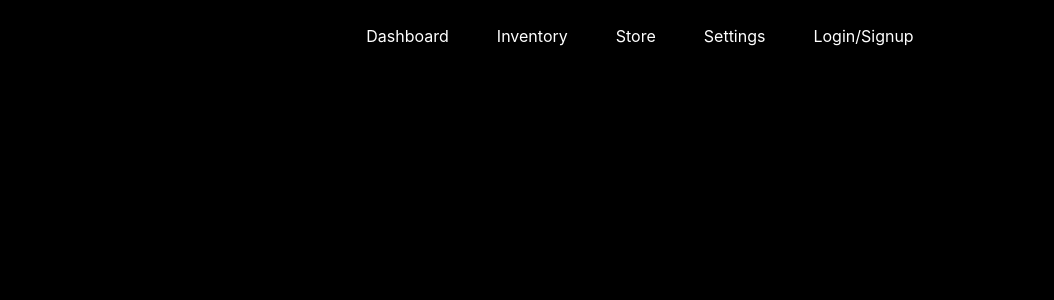
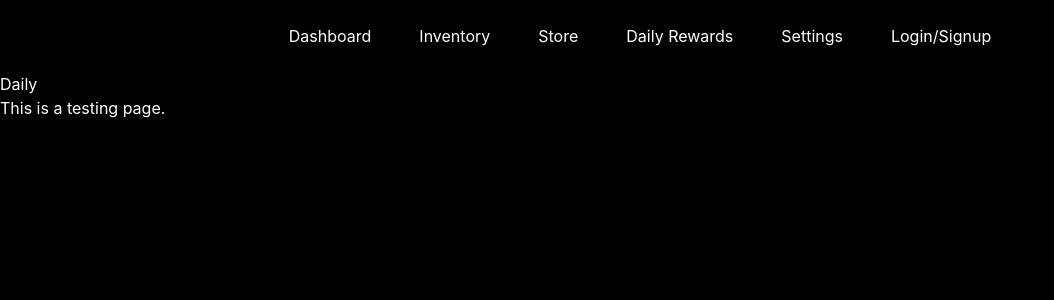
Before and after one commit to bonitoflakez/cat-tales, a React (Create React App) app in the folder frontend/: page /daily in a window 1280 px wide. Shown: the top 300 px of the page, without its empty margins (0-1054 px from the left). Built offline with nearby package versions, Linux system fonts and the light colour scheme.

Commit message:
[add] added daily reward page

```diff
--- a/frontend/src/App.js
+++ b/frontend/src/App.js
@@ -6,6 +6,7 @@ import Settings from "./pages/Settings";
 import Store from "./pages/Store";
 import Navbar from "./components/Navbar/Navbar";
 import Auth from "./pages/Auth";
+import Daily from "./pages/Daily";
 
 export default function App() {
   return (
@@ -16,6 +17,7 @@ export default function App() {
           <Route path="/" element={<Dashboard />} />
           <Route path="/inventory" element={<Inventory />} />
           <Route path="/store" element={<Store />} />
+          <Route path="/daily" element={<Daily />} />
           <Route path="/settings" element={<Settings />} />
           <Route path="/auth" element={<Auth />} />
         </Routes>
--- a/frontend/src/components/Navbar/Navbar.js
+++ b/frontend/src/components/Navbar/Navbar.js
@@ -26,6 +26,13 @@ export default function Navbar() {
           Store
         </NavLink>
         <NavLink
+          to="/daily"
+          className="px-4 py-2 text-white hover:bg-neutral-900 rounded-md focus:outline-none"
+          activeClassName="bg-neutral-900"
+        >
+          Daily Rewards
+        </NavLink>
+        <NavLink
           to="/settings"
           className="px-4 py-2 text-white hover:bg-neutral-900 rounded-md focus:outline-none"
           activeClassName="bg-neutral-900"
--- /dev/null
+++ b/frontend/src/pages/Daily.js
@@ -0,0 +1,8 @@
+export default function Daily() {
+  return (
+    <>
+      <h1>Daily</h1>
+      <p>This is a testing page.</p>
+    </>
+  );
+}
--- a/frontend/src/pages/Dashboard.js
+++ b/frontend/src/pages/Dashboard.js
@@ -26,7 +26,6 @@ export default function Dashboard() {
   // This'll be replaced after session management
   const username = "ooga"; // Set username here
 
-  useEffect(() => {
   const fetchData = async () => {
     try {
       const userResponse = await axios.get(
@@ -58,13 +57,11 @@ export default function Dashboard() {
         }
       );
 
-        // Calculate the next claim time based on the last_claim_time
       const lastClaimTime = userResponse.data.last_claim_time;
       const lastClaimDate = new Date(lastClaimTime);
       const resetInterval = 24 * 60 * 60 * 1000; // 24 hours in milliseconds
       const nextClaimTime = new Date(lastClaimDate.getTime() + resetInterval);
 
-        // Format time in hh:mm:ss format
       const formattedNextClaimTime = `${nextClaimTime.getHours()}:${nextClaimTime.getMinutes()}`;
 
       setNextClaimTime(formattedNextClaimTime);
@@ -75,6 +72,7 @@ export default function Dashboard() {
     }
   };
 
+  useEffect(() => {
     fetchData();
   }, [username]);
 
--- a/frontend/src/pages/Inventory.js
+++ b/frontend/src/pages/Inventory.js
@@ -35,7 +35,7 @@ export default function Inventory() {
   };
 
   useEffect(() => {
-    fetchData(); // Fetch initial data when the component mounts
+    fetchData();
   }, [username]);
 
   const handleUseItemClick = (item) => {
@@ -62,7 +62,6 @@ export default function Inventory() {
       setIsModalOpen(false);
       setMessage("Item used successfully!");
 
-      // Refetch the data after using the item
       fetchData();
     } catch (error) {
       console.error("Error while using item", error);
@@ -112,7 +111,6 @@ export default function Inventory() {
             </ul>
           )}
           {selectedItem && (
-            /* Modal */
             <div
               className={`fixed inset-0 flex items-center justify-center ${
                 isModalOpen ? "block" : "hidden"
@@ -146,7 +144,7 @@ export default function Inventory() {
                 </button>
                 <button
                   className="close-modal border p-1 mt-1 ml-2 rounded-md"
-                  onClick={() => setIsModalOpen(false)} // Close the modal when "Close" is clicked
+                  onClick={() => setIsModalOpen(false)}
                 >
                   Close
                 </button>
--- a/frontend/src/pages/Store.js
+++ b/frontend/src/pages/Store.js
@@ -5,9 +5,9 @@ export default function Store() {
   const [storeData, setStoreData] = useState([]);
   const [playerData, setPlayerData] = useState([]);
   const [message, setMessage] = useState("");
+
   const username = "ooga";
 
-  useEffect(() => {
   const fetchData = async () => {
     try {
       const storeDataResponse = await axios.get(
@@ -20,12 +20,12 @@ export default function Store() {
       );
 
       setPlayerData(userResponse.data);
-        // user_id
     } catch (error) {
       console.error("Error while fetching store data: ", error);
     }
   };
 
+  useEffect(() => {
     fetchData();
   }, [username]);
 
```
Lines whose indentation alone changed are shown as unchanged.
